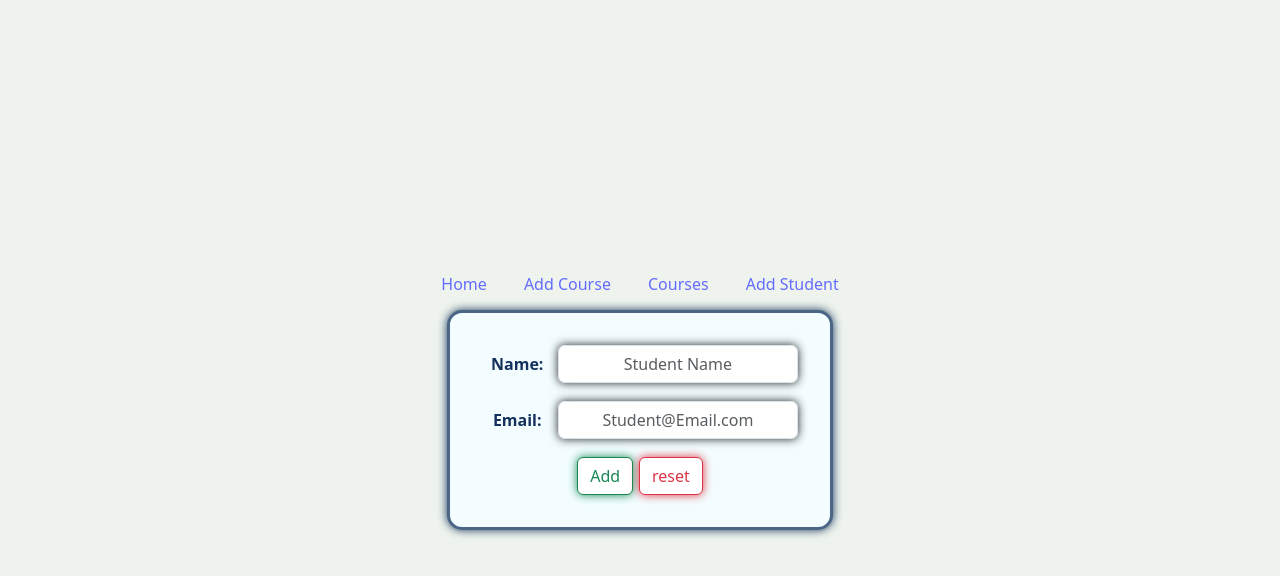
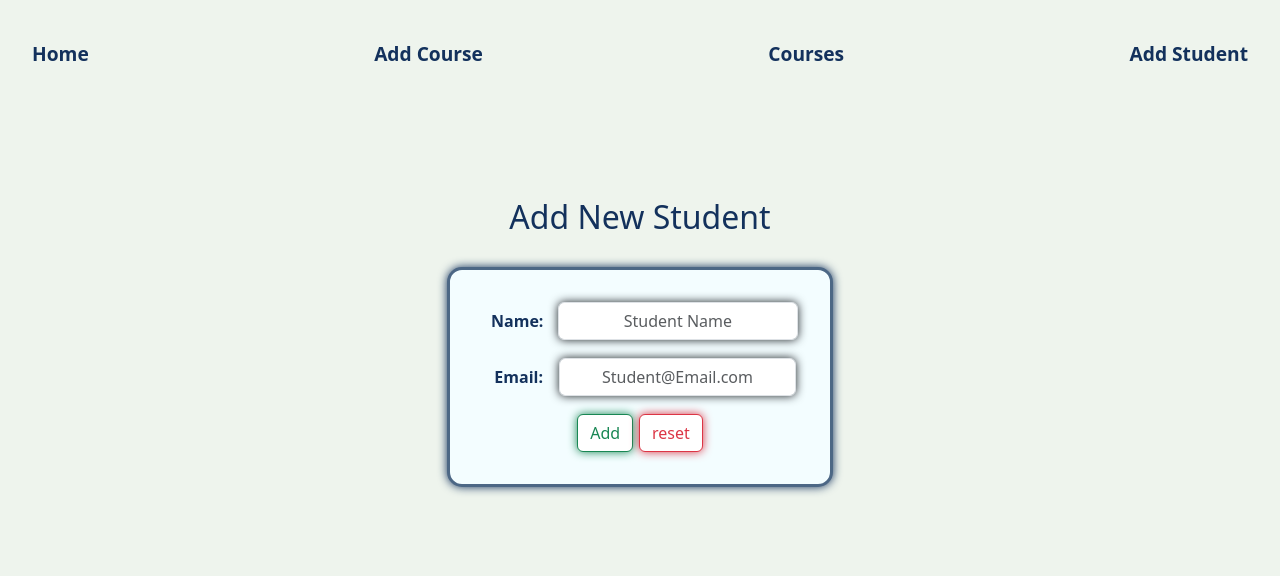
Before and after one commit to Ali000/Interview, a Vue app: page /addStudent in a window 1280 px wide. Shown: the top 576 px of the page. Built offline with nearby package versions, Linux system fonts and the light colour scheme.

Commit message:
color: #13315c;

```diff
--- a/src/components/AddCourse.vue
+++ b/src/components/AddCourse.vue
@@ -30,8 +30,11 @@ export default {
 </script>
 
 <template>
-  <form action="" class="form margin">
-    <label for="" class="form-label">Add Course</label>
+  <!-- <div class="flex-row margin"> -->
+  <h2>Add New Course</h2>
+  <form action="" class="form shadoww margin">
+    <div class="form-row margin">
+      <label for="" class="">Name:</label>
       <input
         type="text"
         @change="handleChange"
@@ -39,6 +42,7 @@ export default {
         class="form-control center shadoww"
         placeholder="Course Name"
       />
+    </div>
     <div class="form-row margin">
       <button
         type="submit"
@@ -60,4 +64,5 @@ export default {
     <strong>Course Added</strong>
     <button type="button" class="btn-close" @click="close"></button>
   </div>
+  <!-- </div> -->
 </template>
--- a/src/components/AddStudent.vue
+++ b/src/components/AddStudent.vue
@@ -36,6 +36,7 @@ export default {
 </script>
 
 <template>
+  <h2>Add New Student</h2>
   <form @submit="handleSubmit" class="form shadoww margin">
     <div class="form-row margin">
       <label for="name" class="label">Name:</label>
--- a/src/components/NavBar.vue
+++ b/src/components/NavBar.vue
@@ -5,11 +5,11 @@ export default {
 </script>
 <template>
   <nav class="navbar justify-content-between">
-    <router-link to="/">Home</router-link>
+    <router-link to="/" class="color">Home</router-link>
 
-    <router-link to="/addCourse">Add Course</router-link>
-    <router-link to="/courses">Courses</router-link>
-    <router-link to="/addStudent">Add Student</router-link>
+    <router-link to="/addCourse" class="color">Add Course</router-link>
+    <router-link to="/courses" class="color">Courses</router-link>
+    <router-link to="/addStudent" class="color">Add Student</router-link>
   </nav>
 </template>
 <style></style>
--- a/src/style.css
+++ b/src/style.css
@@ -1,4 +1,4 @@
-:root {
+/* :root {
   font-family: Inter, system-ui, Avenir, Helvetica, Arial, sans-serif;
   line-height: 1.5;
   font-weight: 400;
@@ -11,7 +11,7 @@
   text-rendering: optimizeLegibility;
   -webkit-font-smoothing: antialiased;
   -moz-osx-font-smoothing: grayscale;
-}
+} */
 
 a {
   font-weight: 500;
@@ -25,9 +25,11 @@ a:hover {
 body {
   margin: 0;
   display: flex;
-  place-items: center;
-  min-width: 320px;
+  /* place-items: center;
+  min-width: 320px;*/
   min-height: 100vh;
+
+  /* color: #13315c; */
 
   background: #eef4ed;
 }
@@ -103,6 +105,7 @@ button:focus-visible {
   flex-direction: column;
   gap: 6px;
   justify-content: center;
+  align-items: center;
 
   background-color: rgb(243, 253, 255);
   color: #13315c;
@@ -129,3 +132,47 @@ button:focus-visible {
   width: 30%;
   /* margin: 6px; */
 }
+
+/* template {
+  margin: 80px;
+  display: flex;
+  justify-content: center;
+  align-items: center;
+  place-items: center;
+} */
+main {
+  margin-top: 10%;
+  display: flex;
+  flex-direction: column;
+  justify-content: center;
+  align-items: center;
+  place-items: center;
+}
+
+.color {
+  /* width: 100%;
+  justify-content: space-between; */
+  color: #13315c;
+  font-weight: bold;
+  font-size: larger;
+}
+
+#app {
+  width: 100%;
+}
+
+/* header {
+  width: 100%;
+} */
+
+/* .flex-row {
+  display: flex;
+  flex-direction: row;
+  justify-content: center;
+  align-items: center;
+} */
+
+h2 {
+  color: #13315c;
+  margin-bottom: 2%;
+}
```
Lines whose indentation alone changed are shown as unchanged.
